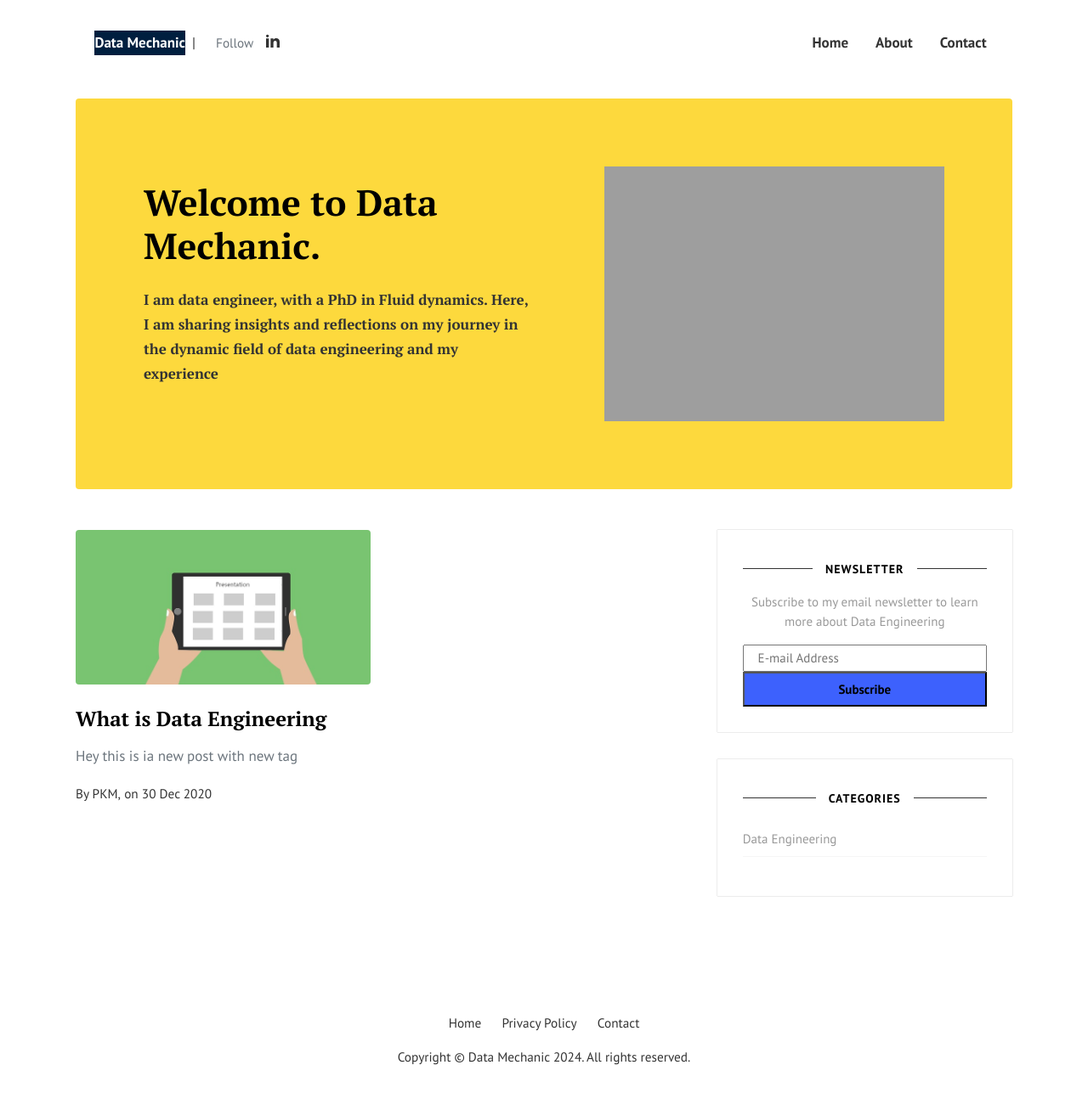
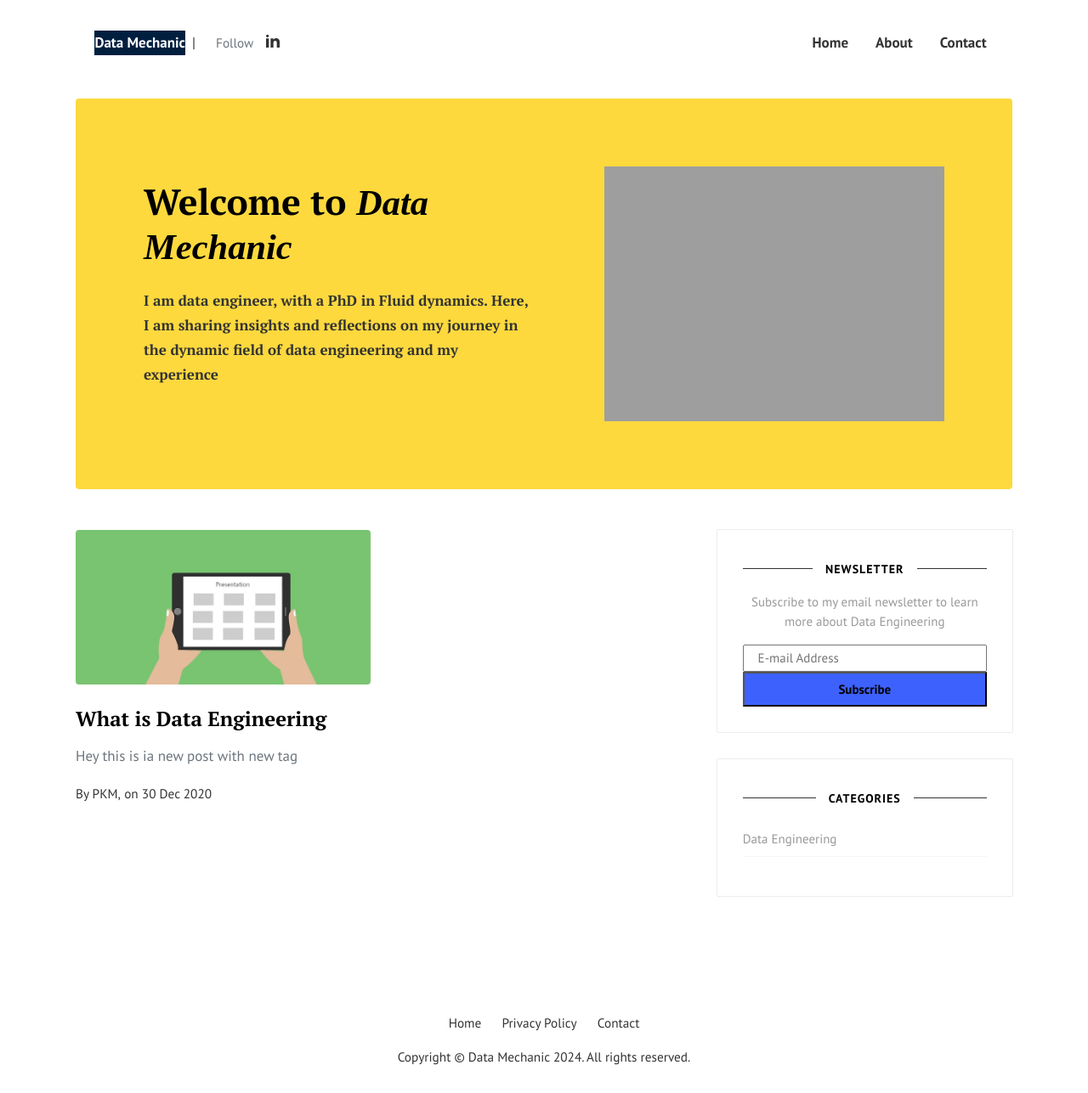
Before and after one commit to pradeap/dev-data-mechanic-website, a Jekyll site: the page built from index.html, in a window 1280 px wide and 1287 px high. Shown: the whole window at 85% size. Built offline with Jekyll 4.4.1, drawn with Linux system fonts in a browser that asks for light colours; the list of posts is cut into pages by our own code; comment, search, counter and statistics services are not loaded.

Commit message:
Update index.html

```diff
--- a/index.html
+++ b/index.html
@@ -3,6 +3,16 @@ title: Home
 layout: default
 background: '/img/bg-index.jpg'
 ---
+
+
+<style>
+  /* Apply the Pacifico font */
+  .catchy-text {
+      font-family: 'Pacifico', cursive;
+      font-style: italic;
+      font-weight: bold;
+  }
+</style>
 
 <!-- Home Intro
 ================================================== -->
@@ -10,7 +20,7 @@ background: '/img/bg-index.jpg'
 <div class="rounded mb-5 hero">
   <div class="row align-items-center justify-content-between">
     <div class="col-md-6">
-      <h1 class="font-weight-bold mb-4 serif-font">Welcome to Data Mechanic.</h1>
+      <h1 class="font-weight-bold mb-4 serif-font">Welcome to <span class="catchy-text">Data Mechanic </span></h1>
       <h7 class="font-weight-bold mb-4 serif-font">I am data engineer, with a PhD in Fluid dynamics. Here, I am sharing insights and reflections on my journey in the dynamic field of data engineering and my experience</h7>
       <p class="lead mb-4"></p>
       <!-- <a href="{{site.baseurl}}/about" class="btn btn-dark text-white px-5 btn-lg">About me</a> -->
```
